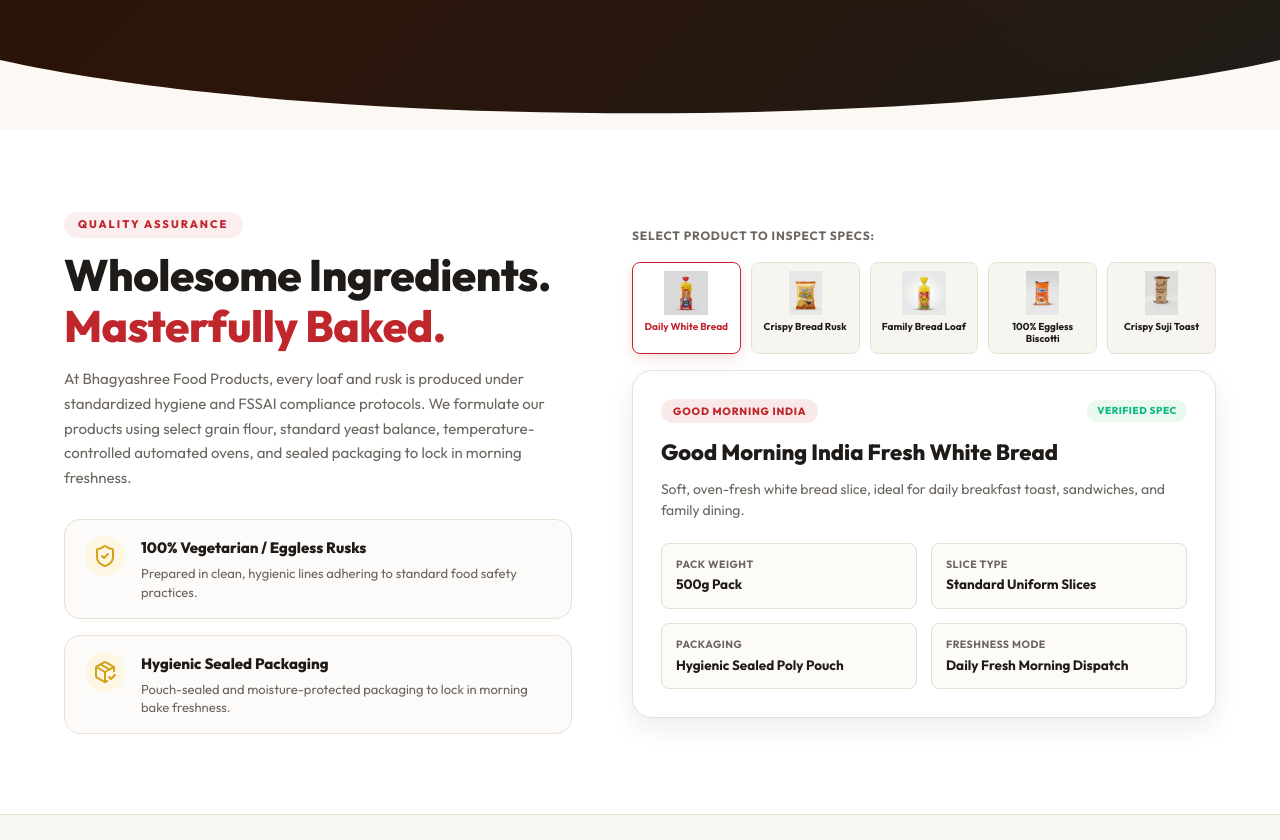
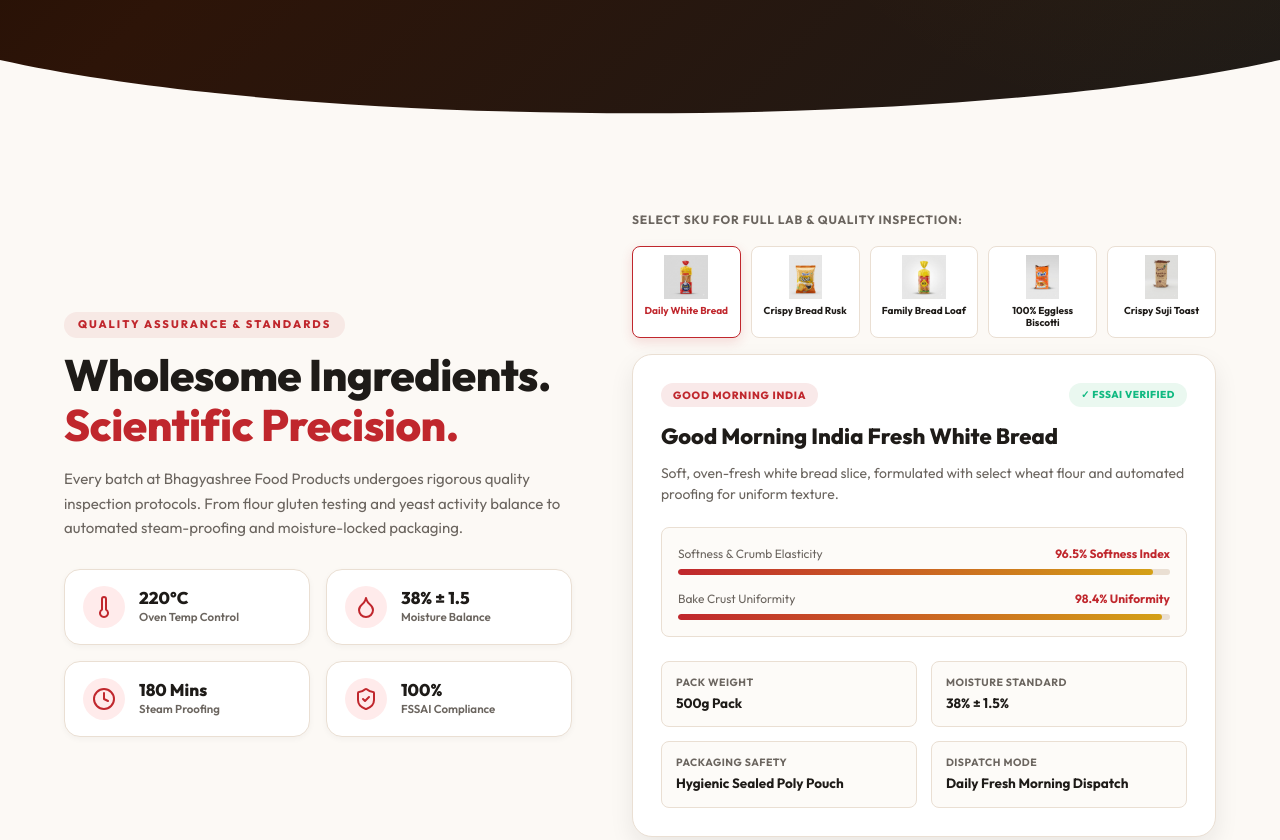
Before and after one commit to ansh-fs/bhagyashree-food-products, a website built with Vite: page index.html in a window 1280 px wide. Shown: the part 780-1620 px from the top of the page. Built offline with nearby package versions, Linux system fonts and the light colour scheme; a web font is replaced by a local one.

Commit message:
Add Hero product carousel focus animation, scientific Quality Assurance laboratory inspector layout, and mobile announcement ticker carousel

```diff
--- a/main.js
+++ b/main.js
@@ -185,8 +185,14 @@
     slices: "Standard Uniform Slices",
     sealed: "Hygienic Sealed Poly Pouch",
     shelf: "Daily Fresh Morning Dispatch",
+    moisture: "38% ± 1.5%",
+    softness: "96.5% Softness Index",
+    crustIndex: "98.4% Uniformity",
+    ovenTemp: "220°C Convection",
+    proofingTime: "180 Mins Controlled",
+    fssaiStatus: "Lab Verified • FSSAI Certified",
     img: "./assets/bread/500gm.jpeg",
-    highlight: "Soft, oven-fresh white bread slice, ideal for daily breakfast toast, sandwiches, and family dining."
+    highlight: "Soft, oven-fresh white bread slice, formulated with select wheat flour and automated proofing for uniform texture."
   },
   {
     id: "preeti-rusk",
@@ -198,8 +204,14 @@
     slices: "Double-Baked Crispy Toast",
     sealed: "Moisture-Proof Sealed Pouch",
     shelf: "Extended Tea-Time Shelf Life",
+    moisture: "< 4% Low Moisture",
+    softness: "Crunch Index: 99%",
+    crustIndex: "Golden Roast 100%",
+    ovenTemp: "Two-Stage Double Bake",
+    proofingTime: "Standard Ferment",
+    fssaiStatus: "Lab Verified • 100% Veg",
     img: "./assets/rusk/preeti_rusk_toast.jpg",
-    highlight: "Double-baked crispy bread rusk toast made with finest ingredients, baked for authentic Indian tea-time crunch."
+    highlight: "Double-baked crispy bread rusk toast engineered for optimal tea absorption without crumbling."
   },
   {
     id: "gmi-600",
@@ -211,8 +223,14 @@
     slices: "Extra Soft Large Slices",
     sealed: "Sealed Poly Bag with Clip",
     shelf: "Daily Fresh Morning Dispatch",
+    moisture: "39% ± 1%",
+    softness: "98% Extra Soft",
+    crustIndex: "99% Even Rise",
+    ovenTemp: "225°C Convection",
+    proofingTime: "200 Mins Steam Proofed",
+    fssaiStatus: "Lab Verified • FSSAI Certified",
     img: "./assets/bread/600gm.jpeg",
-    highlight: "Richly formulated bread baked for extra softness and nutritious morning family table breakfasts."
+    highlight: "Richly formulated family loaf baked with extra steam proofing for high structural integrity."
   },
   {
     id: "preeti-biscotti",
@@ -221,11 +239,17 @@
     brandClass: "preeti",
     category: "100% Eggless Biscotti",
     weight: "Assorted Pack",
-    slices: "Handmade Crunchy Biscuit",
+    slices: "Handcrafted Artisan Slice",
     sealed: "Protective Sealed Box",
     shelf: "Bakery Confectionery Grade",
+    moisture: "3.2% Controlled",
+    softness: "Crisp Bite 97%",
+    crustIndex: "Handcrafted Batch",
+    ovenTemp: "Slow Rotary Baked",
+    proofingTime: "Zero Egg / Pure Veg",
+    fssaiStatus: "Lab Verified • 100% Eggless",
     img: "./assets/rusk/preeti_biscottis_orange.jpg",
-    highlight: "100% eggless handmade biscuits in classic orange packaging. Crispy, crunchy and rich in taste."
+    highlight: "100% eggless handmade biscuits baked slow in rotary ovens for rich taste and crisp crunch."
   },
   {
     id: "keshav-suji",
@@ -237,8 +261,14 @@
     slices: "Golden Baked Semolina Toast",
     sealed: "Moisture-Proof Pouch",
     shelf: "Crisp Tea-Time Staple",
+    moisture: "< 4.5% Moisture",
+    softness: "Suji Granule Texture 98%",
+    crustIndex: "Saunf Infused",
+    ovenTemp: "Dual Temp Bake",
+    proofingTime: "Natural Semolina",
+    fssaiStatus: "Lab Verified • 100% Veg",
     img: "./assets/rusk/keshav_suji_toast.jpg",
-    highlight: "Tasty and crunchy bread suji toast made with semolina for an authentic tea-time companion."
+    highlight: "Semolina toast infused with saunf seeds, crafted for light digestion and traditional tea dip."
   }
 ];
 
@@ -440,43 +470,63 @@
       </div>
     </section>
 
-    <!-- SECTION 4: QUALITY ASSURANCE & PRODUCT SHOWCASE -->
+    <!-- SECTION 4: SCIENTIFIC QUALITY ASSURANCE & SPECS SHOWCASE -->
     <section class="section-padding qa-section">
       <div class="container">
         <div class="qa-grid">
-          <!-- QA Left Column: Quality Story & Commitments -->
+          <!-- QA Left Column: Scientific Quality Story & Parameters -->
           <div class="qa-narrative-col">
             <div class="qa-header">
-              <span class="section-badge">Quality Assurance</span>
-              <h2>Wholesome Ingredients.<br><span>Masterfully Baked.</span></h2>
-              <p>At Bhagyashree Food Products, every loaf and rusk is produced under standardized hygiene and FSSAI compliance protocols. We formulate our products using select grain flour, standard yeast balance, temperature-controlled automated ovens, and sealed packaging to lock in morning freshness.</p>
+              <span class="section-badge">Quality Assurance &amp; Standards</span>
+              <h2>Wholesome Ingredients.<br><span>Scientific Precision.</span></h2>
+              <p>Every batch at Bhagyashree Food Products undergoes rigorous quality inspection protocols. From flour gluten testing and yeast activity balance to automated steam-proofing and moisture-locked packaging.</p>
             </div>
-            <div class="qa-features-list">
-              <div class="qa-feature-item">
-                <div class="qa-feature-icon">
+
+            <!-- Scientific Quality Metrics Matrix -->
+            <div class="qa-metrics-matrix">
+              <div class="qa-metric-card">
+                <div class="qa-metric-icon">
+                  <i data-lucide="thermometer"></i>
+                </div>
+                <div class="qa-metric-body">
+                  <span class="qa-metric-val">220°C</span>
+                  <span class="qa-metric-lbl">Oven Temp Control</span>
+                </div>
+              </div>
+              <div class="qa-metric-card">
+                <div class="qa-metric-icon">
+                  <i data-lucide="droplet"></i>
+                </div>
+                <div class="qa-metric-body">
+                  <span class="qa-metric-val">38% ± 1.5</span>
+                  <span class="qa-metric-lbl">Moisture Balance</span>
+                </div>
+              </div>
+              <div class="qa-metric-card">
+                <div class="qa-metric-icon">
+                  <i data-lucide="clock"></i>
+                </div>
+                <div class="qa-metric-body">
+                  <span class="qa-metric-val">180 Mins</span>
+                  <span class="qa-metric-lbl">Steam Proofing</span>
+                </div>
+              </div>
+              <div class="qa-metric-card">
+                <div class="qa-metric-icon">
                   <i data-lucide="shield-check"></i>
                 </div>
-                <div>
-                  <h4>100% Vegetarian / Eggless Rusks</h4>
-                  <p>Prepared in clean, hygienic lines adhering to standard food safety practices.</p>
-                </div>
-              </div>
-              <div class="qa-feature-item">
-                <div class="qa-feature-icon">
-                  <i data-lucide="package-check"></i>
-                </div>
-                <div>
-                  <h4>Hygienic Sealed Packaging</h4>
-                  <p>Pouch-sealed and moisture-protected packaging to lock in morning bake freshness.</p>
+                <div class="qa-metric-body">
+                  <span class="qa-metric-val">100%</span>
+                  <span class="qa-metric-lbl">FSSAI Compliance</span>
                 </div>
               </div>
             </div>
           </div>
 
-          <!-- QA Right Column: Interactive Product Specs Switcher -->
+          <!-- QA Right Column: Interactive Product Laboratory Spec Card -->
           <div class="qa-switcher-col">
             <div class="qa-tabs-header">
-              <span class="qa-tabs-title">Select Product to Inspect Specs:</span>
+              <span class="qa-tabs-title">Select SKU for Full Lab &amp; Quality Inspection:</span>
             </div>
             <div class="qa-tabs-row" id="qa-tabs">
               ${QA_PRODUCTS.map((qp, idx) => `
@@ -490,26 +540,45 @@
               <!-- Initial rendered detail for 1st product -->
               <div class="qa-card-head">
                 <span class="portfolio-pill gmi">Good Morning India</span>
-                <span class="qa-spec-badge">Verified Spec</span>
+                <span class="qa-spec-badge">✓ FSSAI Verified</span>
               </div>
               <h3 class="qa-card-title">${QA_PRODUCTS[0].name}</h3>
               <p class="qa-card-highlight">${QA_PRODUCTS[0].highlight}</p>
 
+              <!-- Scientific Parameter Bars -->
+              <div class="qa-param-bars">
+                <div class="qa-param-row">
+                  <div class="qa-param-info">
+                    <span>Softness &amp; Crumb Elasticity</span>
+                    <strong>${QA_PRODUCTS[0].softness}</strong>
+                  </div>
+                  <div class="qa-progress-bar"><div class="qa-progress-fill" style="width: 96.5%;"></div></div>
+                </div>
+                <div class="qa-param-row">
+                  <div class="qa-param-info">
+                    <span>Bake Crust Uniformity</span>
+                    <strong>${QA_PRODUCTS[0].crustIndex}</strong>
+                  </div>
+                  <div class="qa-progress-bar"><div class="qa-progress-fill" style="width: 98.4%;"></div></div>
+                </div>
+              </div>
+
+              <!-- Detailed Spec Grid -->
               <div class="qa-spec-grid">
                 <div class="qa-spec-item">
                   <span class="qa-spec-label">Pack Weight</span>
                   <span class="qa-spec-val">${QA_PRODUCTS[0].weight}</span>
                 </div>
                 <div class="qa-spec-item">
-                  <span class="qa-spec-label">Slice Type</span>
-                  <span class="qa-spec-val">${QA_PRODUCTS[0].slices}</span>
+                  <span class="qa-spec-label">Moisture Standard</span>
+                  <span class="qa-spec-val">${QA_PRODUCTS[0].moisture}</span>
                 </div>
                 <div class="qa-spec-item">
-                  <span class="qa-spec-label">Packaging</span>
+                  <span class="qa-spec-label">Packaging Safety</span>
                   <span class="qa-spec-val">${QA_PRODUCTS[0].sealed}</span>
                 </div>
                 <div class="qa-spec-item">
-                  <span class="qa-spec-label">Freshness Mode</span>
+                  <span class="qa-spec-label">Dispatch Mode</span>
                   <span class="qa-spec-val">${QA_PRODUCTS[0].shelf}</span>
                 </div>
               </div>
@@ -1118,6 +1187,9 @@
     }, 100);
   }
 
+  // Initialize mobile announcement ticker on all pages
+  initMobileAnnouncementTicker();
+
   // Route-Specific JS Listeners
   if (path === "/" || path === "") {
     initHeroCarousel();
@@ -1132,7 +1204,20 @@
   }
 }
 
-// Interactive Quality Assurance & Specs Switcher
+// Mobile Announcement Ticker Auto-Rotate
+function initMobileAnnouncementTicker() {
+  const items = document.querySelectorAll(".mobile-ticker-item");
+  if (items.length <= 1) return;
+
+  let current = 0;
+  setInterval(() => {
+    items[current].classList.remove("active");
+    current = (current + 1) % items.length;
+    items[current].classList.add("active");
+  }, 3000);
+}
+
+// Interactive Quality Assurance & Scientific Specs Switcher
 function initQASwitcher() {
   const tabs = document.querySelectorAll(".qa-tab-btn");
   const detailCard = document.getElementById("qa-detail-card");
@@ -1150,26 +1235,45 @@
       detailCard.innerHTML = `
         <div class="qa-card-head">
           <span class="portfolio-pill ${prod.brandClass}">${prod.brand}</span>
-          <span class="qa-spec-badge">Verified Spec</span>
+          <span class="qa-spec-badge">✓ FSSAI Verified</span>
         </div>
         <h3 class="qa-card-title">${prod.name}</h3>
         <p class="qa-card-highlight">${prod.highlight}</p>
 
+        <!-- Scientific Parameter Bars -->
+        <div class="qa-param-bars">
+          <div class="qa-param-row">
+            <div class="qa-param-info">
+              <span>Softness &amp; Texture Score</span>
+              <strong>${prod.softness}</strong>
+            </div>
+            <div class="qa-progress-bar"><div class="qa-progress-fill" style="width: 96%;"></div></div>
+          </div>
+          <div class="qa-param-row">
+            <div class="qa-param-info">
+              <span>Crust Roast Uniformity</span>
+              <strong>${prod.crustIndex}</strong>
+            </div>
+            <div class="qa-progress-bar"><div class="qa-progress-fill" style="width: 98%;"></div></div>
+          </div>
+        </div>
+
+        <!-- Detailed Spec Grid -->
         <div class="qa-spec-grid">
           <div class="qa-spec-item">
             <span class="qa-spec-label">Pack Weight</span>
             <span class="qa-spec-val">${prod.weight}</span>
           </div>
           <div class="qa-spec-item">
-            <span class="qa-spec-label">Slice Type</span>
-            <span class="qa-spec-val">${prod.slices}</span>
+            <span class="qa-spec-label">Moisture Standard</span>
+            <span class="qa-spec-val">${prod.moisture}</span>
           </div>
           <div class="qa-spec-item">
-            <span class="qa-spec-label">Packaging</span>
+            <span class="qa-spec-label">Packaging Safety</span>
             <span class="qa-spec-val">${prod.sealed}</span>
           </div>
           <div class="qa-spec-item">
-            <span class="qa-spec-label">Freshness Mode</span>
+            <span class="qa-spec-label">Dispatch Mode</span>
             <span class="qa-spec-val">${prod.shelf}</span>
           </div>
         </div>
@@ -1178,46 +1282,25 @@
   });
 }
 
-// Hero Product Carousel
+// Hero Product Showcase Carousel
 function initHeroCarousel() {
-  const slides = document.querySelectorAll(".hero-slide");
-  const dots = document.querySelectorAll(".carousel-dot");
-  if (slides.length === 0) return;
+  const items = document.querySelectorAll(".hero-showcase-item");
+  if (items.length === 0) return;
 
-  let currentSlide = 0;
-  let carouselInterval;
-
-  function goToSlide(index) {
-    slides.forEach(s => s.classList.remove("active"));
-    dots.forEach(d => d.classList.remove("active"));
-    slides[index].classList.add("active");
-    dots[index].classList.add("active");
-    currentSlide = index;
-  }
-
-  function nextSlide() {
-    goToSlide((currentSlide + 1) % slides.length);
-  }
-
-  // Auto-rotate every 3.5 seconds
-  function startAutoplay() {
-    carouselInterval = setInterval(nextSlide, 3500);
-  }
-
-  function resetAutoplay() {
-    clearInterval(carouselInterval);
-    startAutoplay();
-  }
-
-  // Dot click handlers
-  dots.forEach(dot => {
-    dot.addEventListener("click", () => {
-      goToSlide(parseInt(dot.getAttribute("data-slide")));
-      resetAutoplay();
+  let current = 0;
+  setInterval(() => {
+    // Subtle float focus rotation across items
+    items.forEach((item, idx) => {
+      if (idx === current) {
+        item.style.borderColor = "var(--brand-accent)";
+        item.style.boxShadow = "0 12px 30px rgba(212,160,23,0.25)";
+      } else {
+        item.style.borderColor = "rgba(255,255,255,0.06)";
+        item.style.boxShadow = "none";
+      }
     });
-  });
-
-  startAutoplay();
+    current = (current + 1) % items.length;
+  }, 3500);
 }
 
 // Gallery Filtering Logic
--- a/style.css
+++ b/style.css
@@ -132,6 +132,13 @@
   gap: 16px;
 }
 
+.header-top-desktop {
+  display: flex;
+  justify-content: space-between;
+  align-items: center;
+  width: 100%;
+}
+
 .header-top-address {
   font-size: 11.5px;
   opacity: 0.95;
@@ -141,23 +148,44 @@
   display: flex;
   align-items: center;
   gap: 10px;
-  font-size: 11.5px;
 }
 
 .header-top-contact a {
-  color: var(--text-light);
+  color: #FFFFFF;
   text-decoration: none;
+  opacity: 0.95;
+}
+
+.header-top-contact a:hover {
+  opacity: 1;
+}
+
+.header-top-sep {
+  opacity: 0.4;
+}
+
+/* Mobile Announcement Bar Ticker Carousel */
+.header-top-mobile-ticker {
+  display: none;
+  width: 100%;
+  text-align: center;
+  height: 20px;
+  overflow: hidden;
+  position: relative;
+}
+
+.mobile-ticker-item {
+  display: none;
+  font-size: 11px;
   font-weight: 600;
-  transition: opacity 0.2s ease;
-}
-
-.header-top-contact a:hover {
-  text-decoration: underline;
-  opacity: 0.85;
-}
-
-.header-top-sep {
-  opacity: 0.5;
+  color: #FFFFFF;
+  letter-spacing: 0.3px;
+  width: 100%;
+  animation: fadeIn 0.4s ease forwards;
+}
+
+.mobile-ticker-item.active {
+  display: block;
 }
 
 .header-nav {
@@ -619,9 +647,9 @@
 
 
 
-/* --- SECTION 4: QUALITY ASSURANCE & PRODUCT SHOWCASE --- */
+/* --- SECTION 4: SCIENTIFIC QUALITY ASSURANCE & SPECS SHOWCASE --- */
 .qa-section {
-  background: #FFFFFF;
+  background: var(--bg-primary);
   border-bottom: 1px solid var(--border-color);
 }
 
@@ -658,43 +686,58 @@
   margin-bottom: 28px;
 }
 
-.qa-features-list {
-  display: flex;
-  flex-direction: column;
+/* Scientific Quality Metrics Matrix Grid */
+.qa-metrics-matrix {
+  display: grid;
+  grid-template-columns: repeat(2, 1fr);
   gap: 16px;
 }
 
-.qa-feature-item {
-  display: flex;
-  gap: 16px;
-  padding: 16px 20px;
-  background: #FDFBF9;
+.qa-metric-card {
+  display: flex;
+  align-items: center;
+  gap: 14px;
+  padding: 16px 18px;
+  background: #FFFFFF;
   border: 1px solid var(--border-color);
   border-radius: var(--radius-md);
-  align-items: flex-start;
-}
-
-.qa-feature-icon {
-  width: 40px;
-  height: 40px;
+  box-shadow: var(--shadow-sm);
+  transition: var(--transition);
+}
+
+.qa-metric-card:hover {
+  border-color: var(--brand-primary);
+  transform: translateY(-2px);
+  box-shadow: var(--shadow-md);
+}
+
+.qa-metric-icon {
+  width: 42px;
+  height: 42px;
   border-radius: 50%;
-  background: var(--brand-accent-light);
-  color: var(--brand-accent);
+  background: var(--gmi-bg);
+  color: var(--gmi-red);
   display: grid;
   place-items: center;
   flex-shrink: 0;
 }
 
-.qa-feature-item h4 {
-  font-size: 15px;
+.qa-metric-body {
+  display: flex;
+  flex-direction: column;
+}
+
+.qa-metric-val {
+  font-family: var(--font-display);
+  font-size: 17px;
   font-weight: 800;
   color: var(--text-dark);
-  margin-bottom: 4px;
-}
-
-.qa-feature-item p {
-  font-size: 13px;
-  line-height: 1.45;
+  line-height: 1.2;
+}
+
+.qa-metric-lbl {
+  font-size: 11.5px;
+  font-weight: 600;
   color: var(--text-muted);
 }
 
@@ -720,7 +763,7 @@
 }
 
 .qa-tab-btn {
-  background: #F7F5F0;
+  background: #FFFFFF;
   border: 1.5px solid var(--border-color);
   border-radius: var(--radius-sm);
   padding: 8px 6px;
@@ -783,7 +826,7 @@
   letter-spacing: 0.5px;
   background: #EAF8F0;
   color: #10B981;
-  padding: 3px 10px;
+  padding: 4px 12px;
   border-radius: 20px;
 }
 
@@ -800,6 +843,54 @@
   line-height: 1.5;
   color: var(--text-muted);
   margin-bottom: 22px;
+}
+
+/* Scientific Progress Parameter Bars */
+.qa-param-bars {
+  display: flex;
+  flex-direction: column;
+  gap: 14px;
+  margin-bottom: 24px;
+  padding: 16px;
+  background: #FDFBF8;
+  border: 1px solid var(--border-color);
+  border-radius: var(--radius-sm);
+}
+
+.qa-param-row {
+  display: flex;
+  flex-direction: column;
+  gap: 6px;
+}
+
+.qa-param-info {
+  display: flex;
+  justify-content: space-between;
+  font-size: 12px;
+  color: var(--text-dark);
+}
+
+.qa-param-info span {
+  color: var(--text-muted);
+}
+
+.qa-param-info strong {
+  color: var(--gmi-red);
+}
+
+.qa-progress-bar {
+  height: 6px;
+  width: 100%;
+  background: #EADFD3;
+  border-radius: 3px;
+  overflow: hidden;
+}
+
+.qa-progress-fill {
+  height: 100%;
+  background: linear-gradient(90deg, var(--gmi-red), var(--brand-accent));
+  border-radius: 3px;
+  transition: width 0.5s ease;
 }
 
 .qa-spec-grid {
@@ -2051,17 +2142,11 @@
   .header-top {
     padding: 6px 0;
   }
-  .header-top-inner {
-    flex-direction: column;
-    text-align: center;
-    gap: 4px;
-  }
-  .header-top-address {
-    font-size: 11px;
-  }
-  .header-top-contact {
-    font-size: 11px;
-    justify-content: center;
+  .header-top-desktop {
+    display: none;
+  }
+  .header-top-mobile-ticker {
+    display: block;
   }
   .header-nav {
     padding: 12px 0;
@@ -2125,6 +2210,10 @@
     grid-template-columns: 1fr;
     gap: 20px;
   }
+  .qa-metrics-matrix {
+    grid-template-columns: 1fr;
+    gap: 10px;
+  }
   .qa-tabs-row {
     grid-template-columns: repeat(3, 1fr);
   }
```
Also changed, not shown: index.html (+9 -1 lines).
